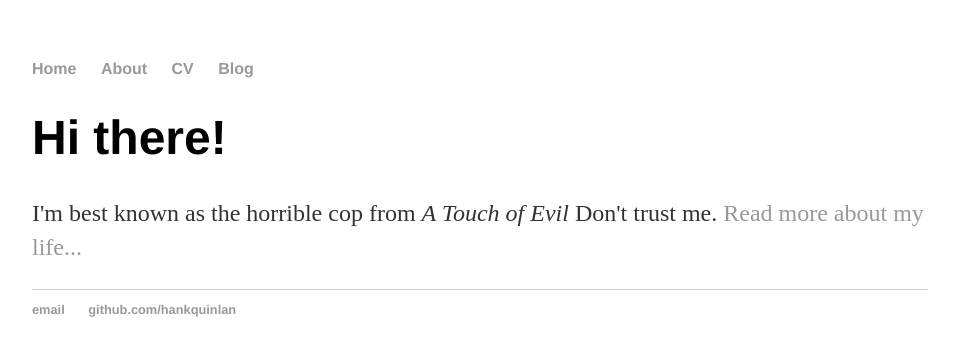
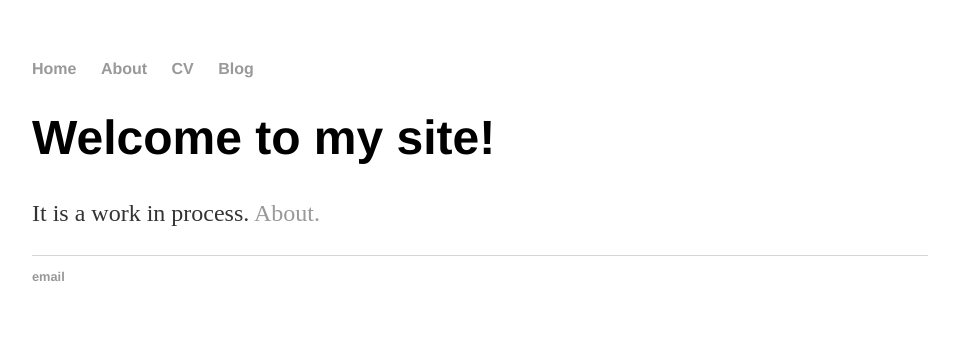
Before and after one commit to wujend/wujend.github.io, a Jekyll site: the page built from index.html, in a window 1280 px wide. Shown: the top 356 px of the page, without its empty margins (160-1119 px from the left). Built offline with Jekyll 4.4.1, drawn with Linux system fonts in a browser that asks for light colours.

Commit message:
Update index.html

```diff
--- a/index.html
+++ b/index.html
@@ -1,30 +1,8 @@
-<!DOCTYPE html>
-<html>
-	<head>
-		<title>Jennifer D. Wu</title>
-		<!-- link to main stylesheet -->
-		<link rel="stylesheet" type="text/css" href="/css/main.css">
-	</head>
-	<body>
-		<nav>
-    		<ul>
-        		<li><a href="/">Home</a></li>
-	        	<li><a href="/about">About</a></li>
-        		<li><a href="/cv">CV</a></li>
-        		<li><a href="/blog">Blog</a></li>
-    		</ul>
-		</nav>
-		<div class="container">
-    		<div class="blurb">
-        		<h1>Hi there!</h1>
-				<p>I'm best known as the horrible cop from <em>A Touch of Evil</em> Don't trust me. <a href="/about">Read more about my life...</a></p>
-    		</div><!-- /.blurb -->
-		</div><!-- /.container -->
-		<footer>
-    		<ul>
-        		<li><a href="mailto:hankquinlanhub@gmail.com">email</a></li>
-        		<li><a href="https://github.com/hankquinlan">github.com/hankquinlan</a></li>
-			</ul>
-		</footer>
-	</body>
-</html>
+---
+layout: default
+title: Jennifer D. Wu
+---
+<div class="blurb">
+	<h1>Welcome to my site!</h1>
+	<p>It is a work in process. <a href="/about">About.</a></p>
+</div><!-- /.blurb -->
```
